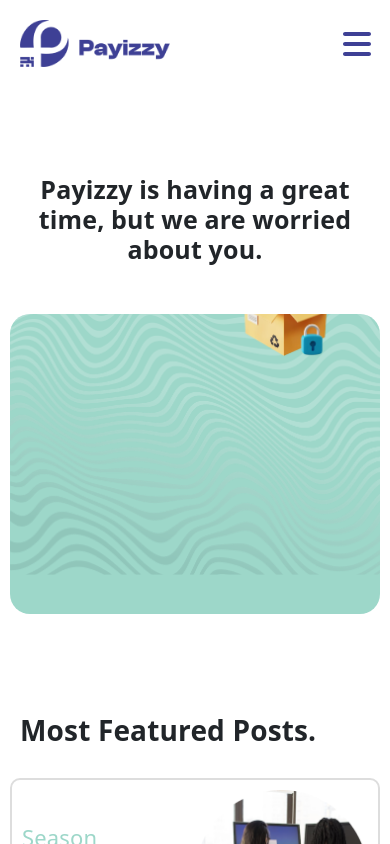
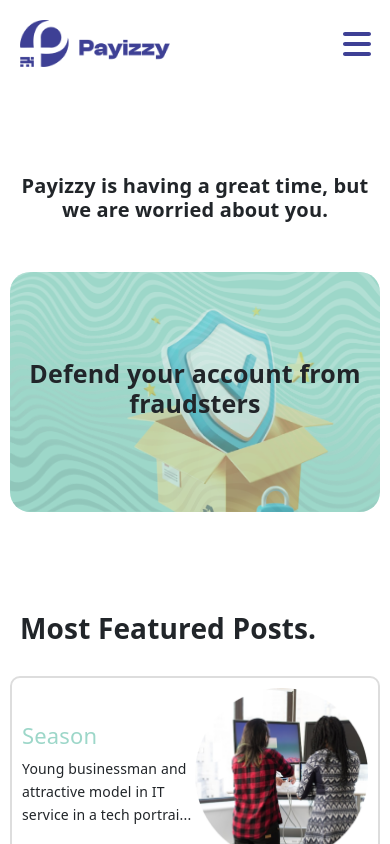
Before and after one commit to Boogie27/payizzy, a React (Create React App) app: page /blog in a window 390 px wide. Shown: the top 844 px of the page. Built offline with nearby package versions, Linux system fonts and the light colour scheme.

Commit message:
payizzy-app

```diff
--- a/src/components/css/Style.css
+++ b/src/components/css/Style.css
@@ -459,13 +459,13 @@ a {
 /*             TO BE REMOVED IF NOT APPROVED        */
 /* ----------------------------------------------- */
 @media only screen and (max-width: 767px){
-    .banner-content .left-side{
+    .home-banner .banner-content .left-side{
         display: none;
     }
-    .banner-content .right-side{
-        width: 100%;
-    }
-    .banner-content .right-side img{
+    .home-banner .banner-content .right-side{
+        width: 100%;
+    }
+    .home-banner .banner-content .right-side img{
         top: 0px;
         width: 70%;
         height: 100%;
@@ -476,10 +476,10 @@ a {
     }
 }
 @media only screen and (max-width: 567px){
-    .banner-content .right-side{
+    .home-banner .banner-content .right-side{
         height: 150%;
     }
-    .banner-content .right-side img{
+    .home-banner .banner-content .right-side img{
         width: 100%;
         height: 100%;
     }
@@ -1143,6 +1143,7 @@ a {
 }
 .blog-container  .blog-banner img.banner-bg{
     width: 100%;
+    height: 100%;
     opacity: 0.3;
 }
 .blog-container  .blog-banner .banner-content{
@@ -1158,6 +1159,7 @@ a {
 .blog-container  .blog-banner .banner-content{
     top: 0px;
     left: 0px;
+    width: 100%;
     position: absolute;
 }
 .blog-banner .banner-content .left-side .title-header{
@@ -1193,13 +1195,21 @@ a {
         width: 90%;
     }
     .blog-banner .banner-content .left-side{
-        width: 40px;
+        left: 10px;
+        width: 50%;
+        position: relative;
     }
     .blog-banner .banner-content .right-side img{
-        width: 150px;
+        width: 250px;
+    }
+    .blog-banner .banner-content .left-side .title-header h3{
+        font-size: 30px;
     }
 }
 @media only screen and (max-width: 567px){
+    .blog-container .blog-banner{
+        height: 270px;
+    }
     .blog-container  .main-title-header {
         width: 100%;
         padding: 0px 10px;
@@ -1207,10 +1217,37 @@ a {
     .blog-container  .main-title-header h3{
         font-size: 28px;
     }
+    .blog-banner .banner-content .left-side .title-header h3{
+        font-size: 25px;
+    }
+    .blog-banner .banner-content .right-side{
+        width: 100%;
+    }
+    .blog-banner .banner-content .right-side img{
+        width: 80%;
+        height: 80%;
+        opacity: 0.5;
+    }
+    .blog-banner .banner-content .left-side{
+        top: 0px;
+        left: 0px;
+        width: 100%;
+        z-index: 10;
+        display: flex;
+        padding: 10px;
+        align-items: center;
+        position: absolute;
+    }
+    .blog-banner .banner-content .left-side .title-header h3{
+        text-align: center;
+    }
 }
 @media only screen and (max-width: 398px){
+    .blog-container .blog-banner{
+        height: 240px;
+    }
     .blog-container  .main-title-header h3{
-        font-size: 25px;
+        font-size: 20px;
     }
 }
 /* ***************** FETAURED POST SECTION ************* */
```
